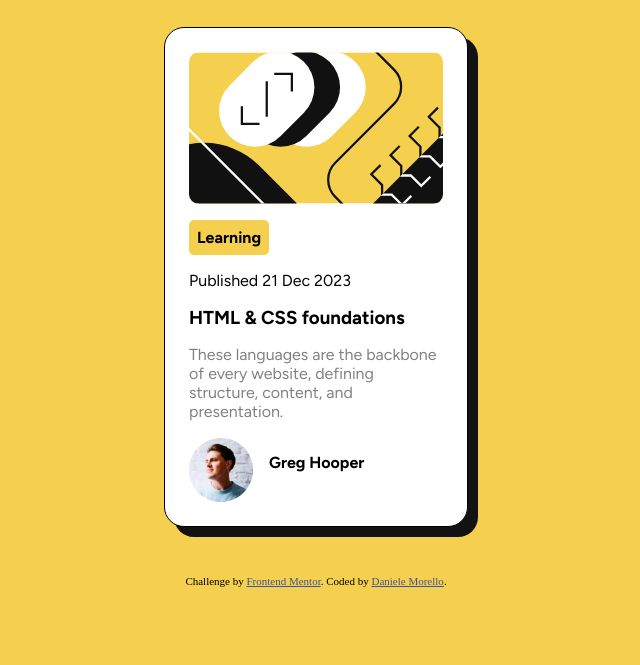
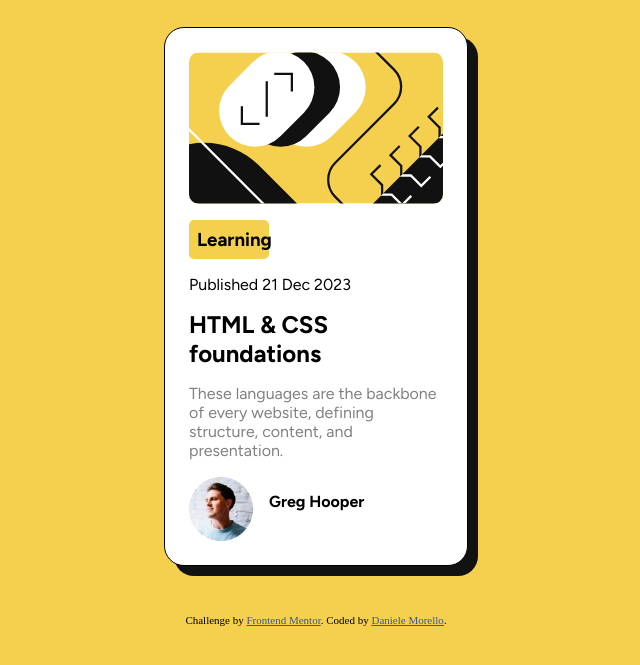
Before and after one commit to DanieleMorello/blog-preview-card-main, a plain HTML site: page index.html in a window 1280 px wide. Shown: the part 143-808 px from the top of the page, without its empty margins (324-964 px from the left). Drawn offline with Linux system fonts and the light colour scheme.

Commit message:
change h4 with h3

```diff
--- a/assets/css/style.css
+++ b/assets/css/style.css
@@ -11,7 +11,7 @@
 }
 
 .card-img-top,
-h4,
+h3,
 p,
 .card-title {
   margin-bottom: 1rem;
--- a/index.html
+++ b/index.html
@@ -22,9 +22,9 @@
       <div class="card figtree-uniquifier rounded-2">
         <img src="./assets/images/illustration-article.svg" class="card-img-top rounded-1" alt="Card image">
         <div class="card-body outfit-uniquifier">
-          <h4 class="badge">Learning</h4>
+          <h3 class="badge">Learning</h3>
           <p>Published 21 Dec 2023</p>
-          <h3 class="card-title">HTML & CSS foundations</h3>
+          <h2 class="card-title">HTML & CSS foundations</h2>
           <p class="card-text">
             These languages are the backbone of every website, defining structure, content, and presentation.
           </p>
```
